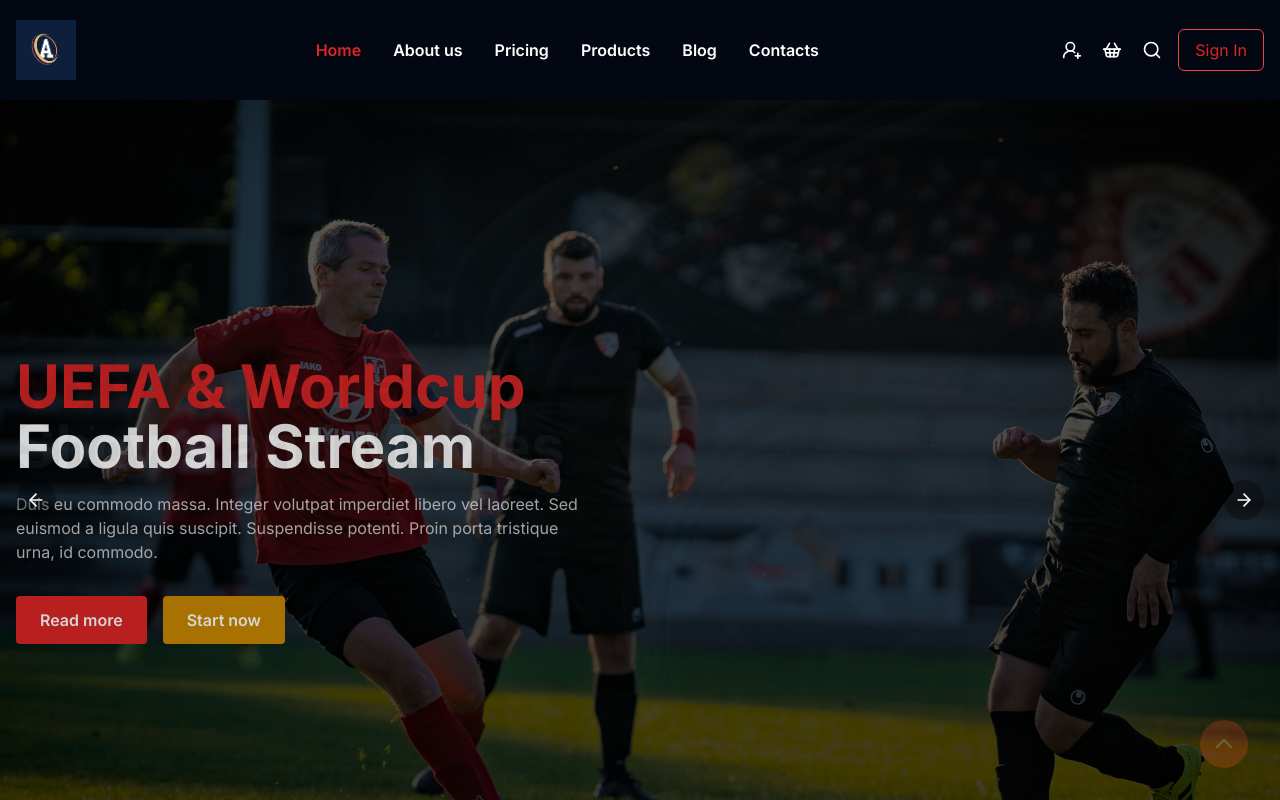
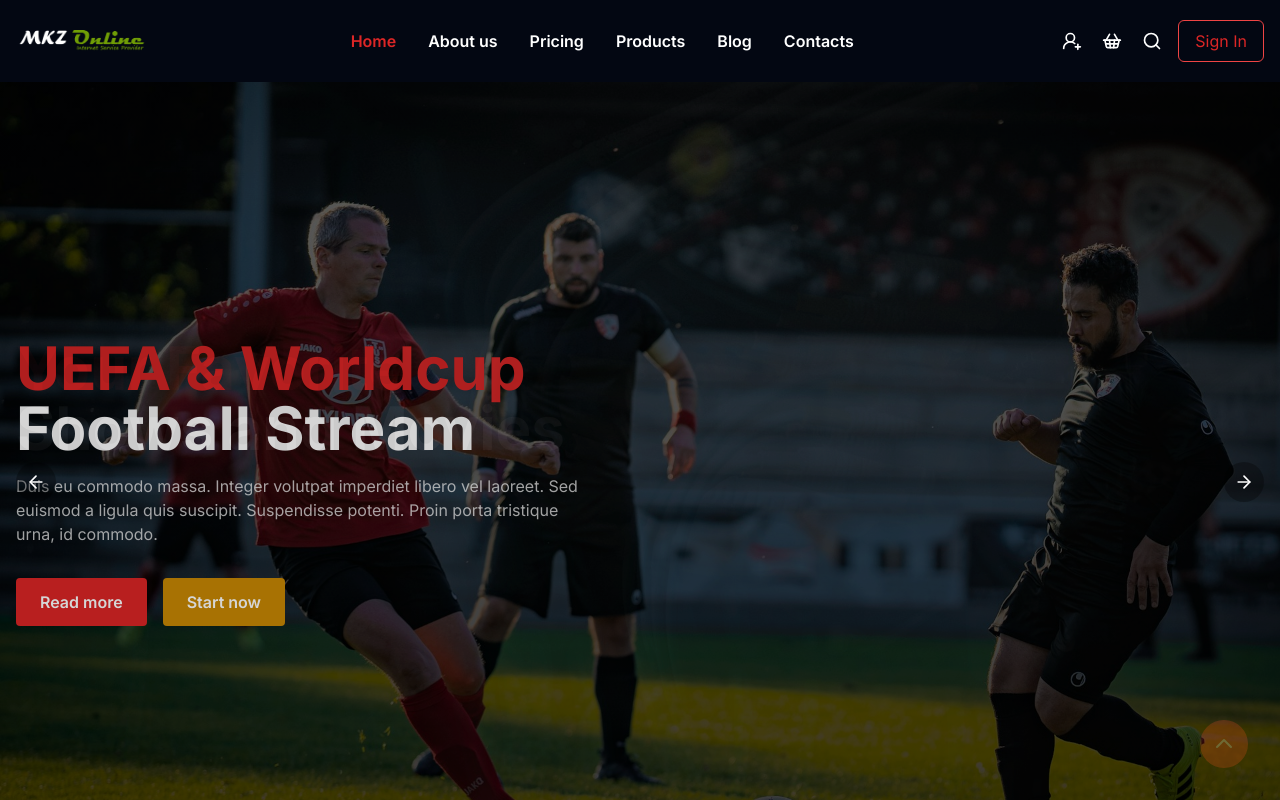
Before and after one commit to Anindo117/Internet_Provider_Service, a Next.js app: page / in a window 1280 px wide. Shown: the top 800 px of the page. Built offline with nearby package versions, Linux system fonts and the light colour scheme.

Commit message:
logo updated

```diff
--- a/components/layout/Navbar.tsx
+++ b/components/layout/Navbar.tsx
@@ -116,13 +116,14 @@ export default function Navbar() {
         <div id="nav-wrapper" className="navbar-layout-transparent">
           <nav className="navbar">
             <div className="container mx-auto px-4 lg:py-5 flex items-center justify-between">
+              {/* Logo */}
               <div className="navbar-logo">
                 <Link href="/" className="logo">
                   <Image
-                    src="/images/logo.png"
+                    src="/logo/logo.png"
                     alt="IPS Company"
-                    width={60}
-                    height={50}
+                    width={130}
+                    height={150}
                   />
                 </Link>
               </div>
```
Also changed, not shown: package.json (+0 -12 lines), 1 other file (tests, documents, lock files or other folders).
